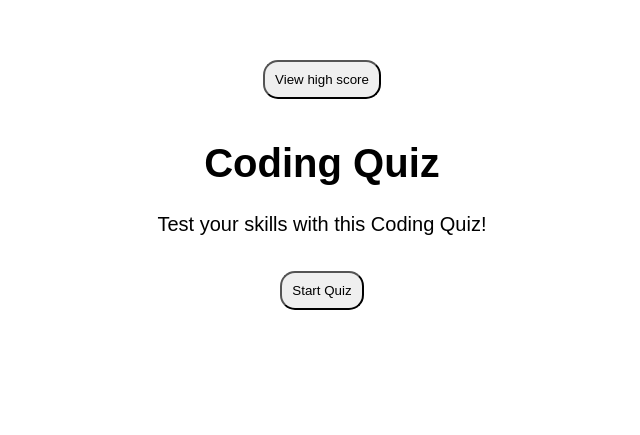
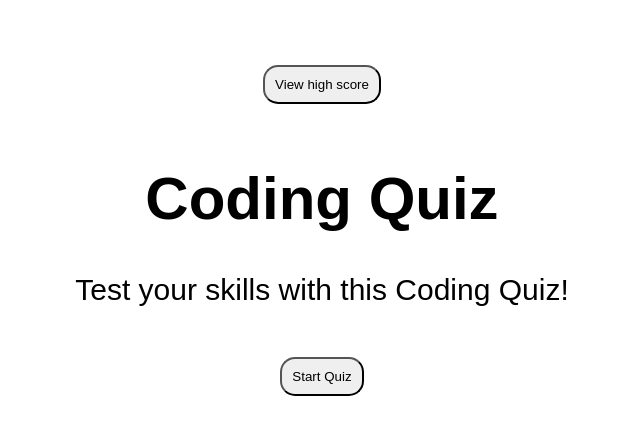
Before and after one commit to jeremiahejensen04/Javascript-Quiz, a plain HTML site: page index.html in a window 1280 px wide. Shown: the part 155-590 px from the top of the page, without its empty margins (318-958 px from the left). Drawn offline with Linux system fonts and the light colour scheme.

Commit message:
adjusted css

```diff
--- a/assets/style.css
+++ b/assets/style.css
@@ -3,7 +3,7 @@ html{
 }
 body {
     padding-top: 15%;
-    font-size: 20px;
+    font-size: 30px;
     text-align: center;
     font-family: sans-serif;
     background-image: rgb(31, 173, 221);
@@ -12,7 +12,7 @@ body {
 
 button {
     padding: 10px;
-    margin: 15px;
+    margin: 20px;
     border-radius: 15px;
     background-image: darkgray
 }
```
